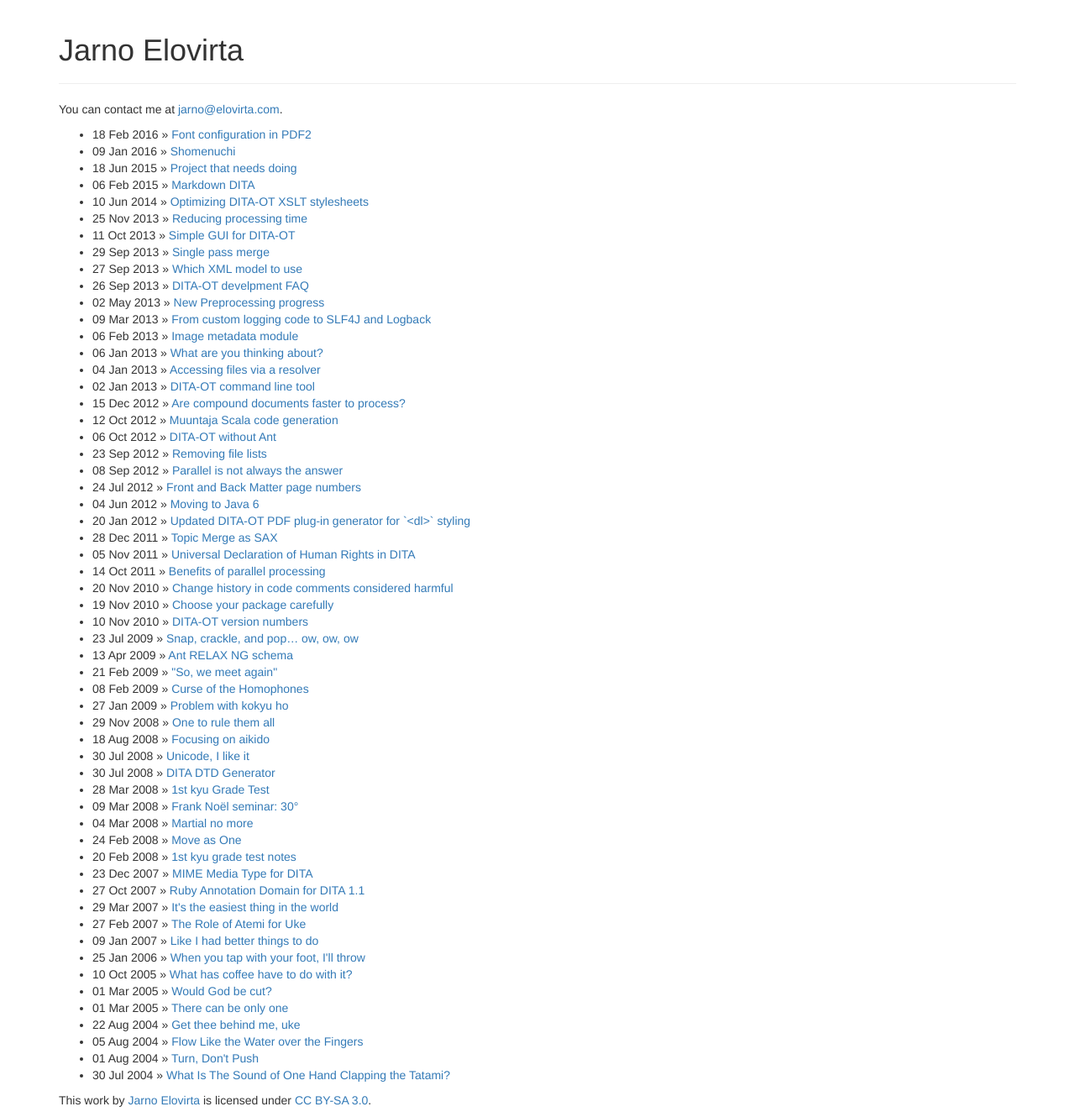
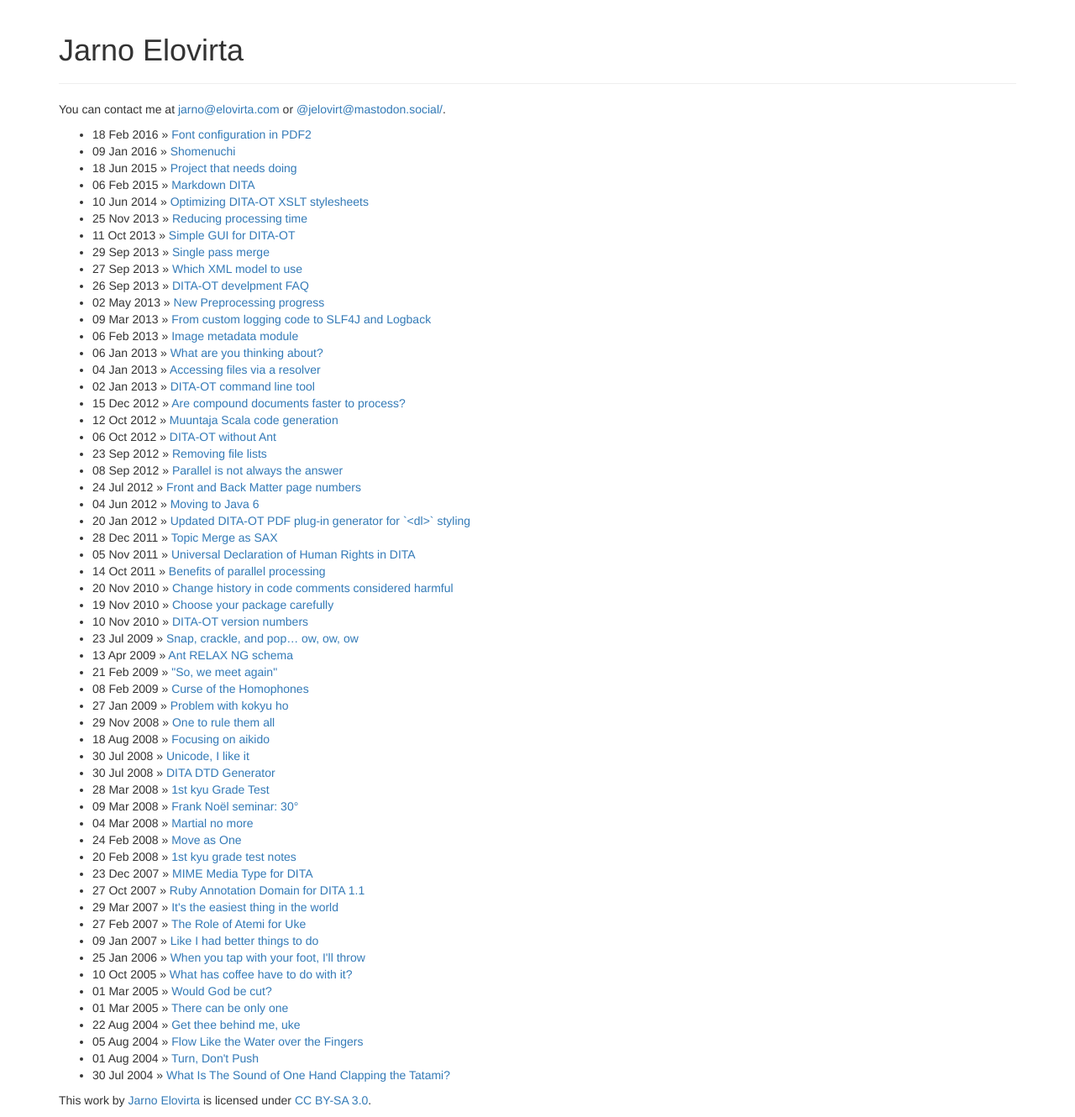
Before and after one commit to jelovirt/jelovirt.github.io, a Jekyll site: the page built from index.html, in a window 1280 px wide. Shown: the whole page at 84% size. Built offline with Jekyll 4.4.1, drawn with Linux system fonts in a browser that asks for light colours; nearby versions of some CDN libraries.

Commit message:
Add Mastodon link

```diff
--- a/index.html
+++ b/index.html
@@ -8,7 +8,8 @@ title: Jarno Elovirta
   </div>
 </header>
 <main>
-  <p>You can contact me at <a href="mailto:jarno@elovirta.com">jarno@elovirta.com</a>.</p>
+  <p>You can contact me at <a href="mailto:jarno@elovirta.com">jarno@elovirta.com</a> or
+    <a rel="me" href="https://mastodon.social/@jelovirt">@jelovirt@mastodon.social/</a>.</p>
   <ul class="posts">
     {% for post in site.posts %}
       <li><span>{{ post.date | date_to_string }}</span> &raquo; <a href="{{ post.url }}">{{ post.title }}</a></li>
```
